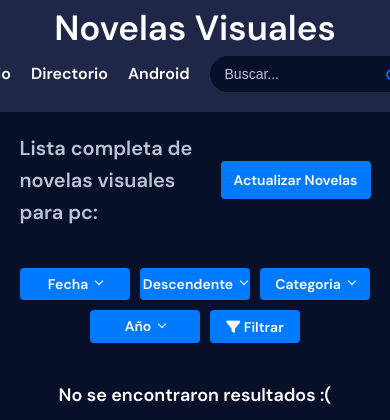
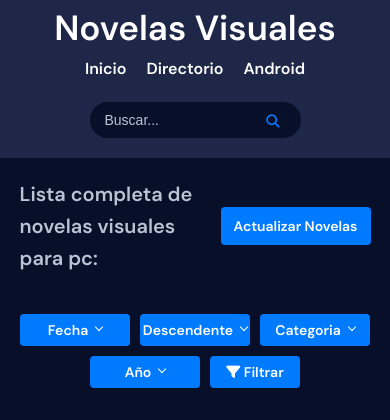
Before and after one commit to avillaq/Biblioteca-Novelas-Visuales, a Django app: page /directorio in a window 390 px wide; the page is wider, and only the part inside the window is pictured. Shown: the top 420 px of that part. Run offline with Django 5.2, Linux system fonts and the light colour scheme; data comes from the database, SQL or seed files in the repository; data that the repository does not hold is empty; some libraries are stand-ins or nearby versions.

Commit message:
Refactor header and navigation layout for improved responsiveness and alignment

```diff
--- a/VNDisplay/static/css/style.css
+++ b/VNDisplay/static/css/style.css
@@ -66,7 +66,8 @@ header {
     height: 100%;
     margin: 0 auto;
     display: flex;
-    justify-content: space-between;
+    flex-direction: column;
+    justify-content: center;
     align-items: center;
 }
 
@@ -77,8 +78,10 @@ header {
 
 .nav {
     display: flex;
+    flex-wrap: wrap;
     gap: 20px;
     align-items: center;
+    justify-content: center;
 }
 
 
@@ -167,6 +170,11 @@ header {
     justify-content: space-between;
     align-items: center;
 }
+
+.container-subtitle-reload h3{
+    margin: 0;
+}
+
 .container-nodata-subtitle-reload{
     display: flex;
     flex-direction: column;
```
